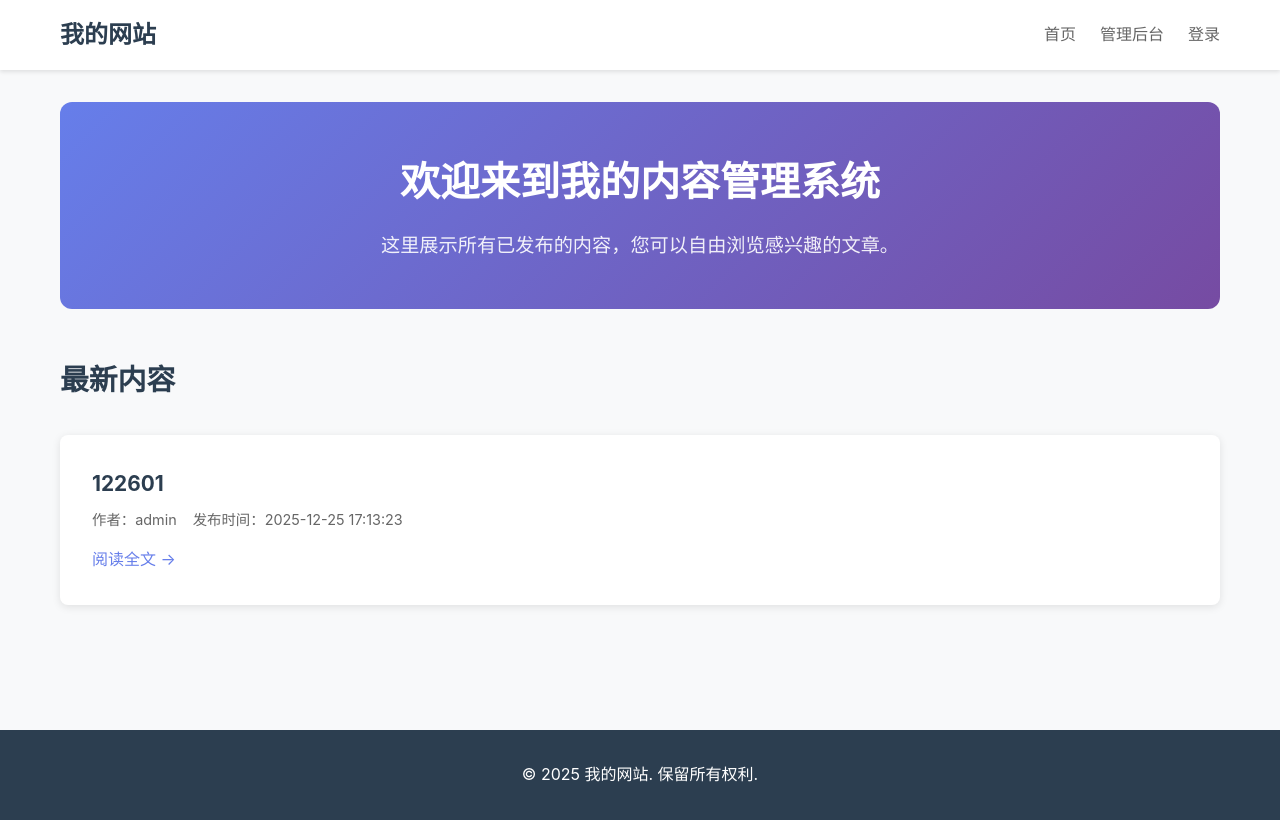
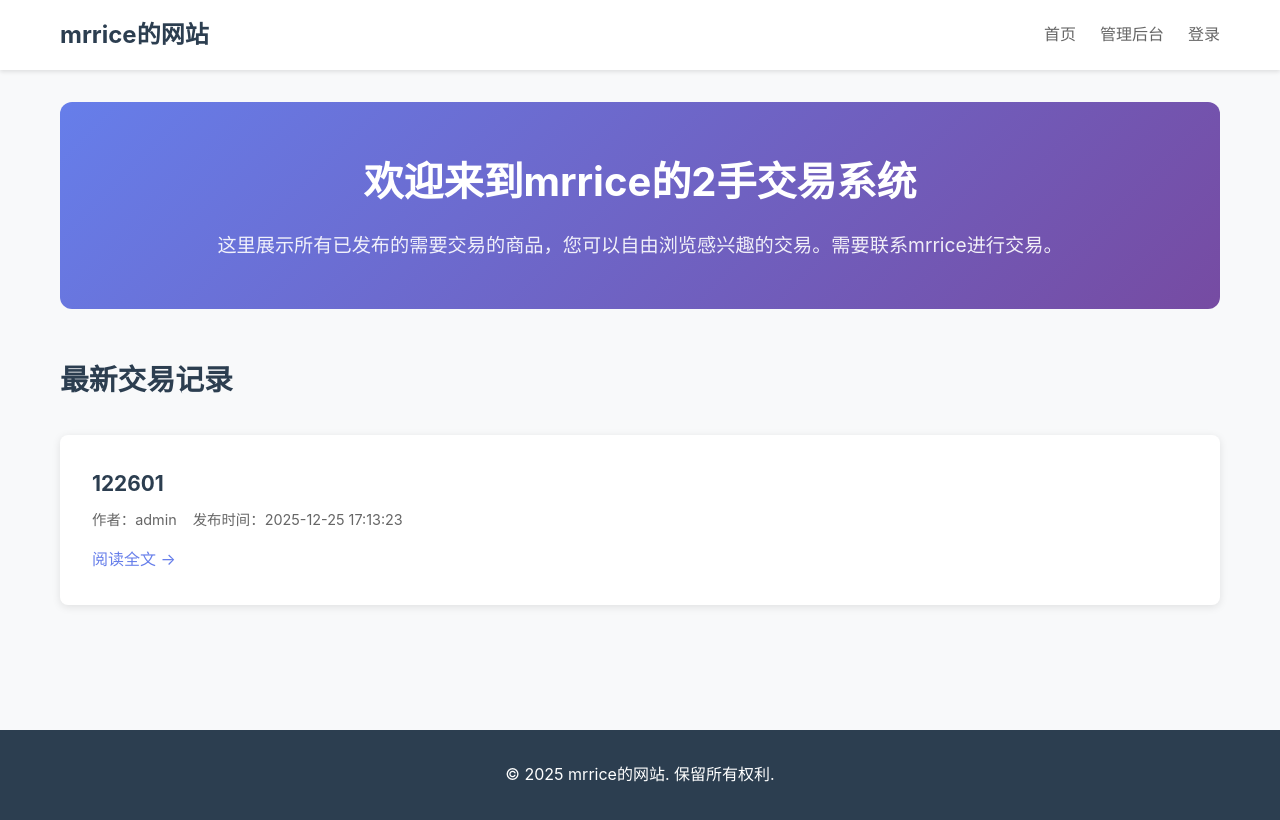
Before and after one commit to Fool-MrRice/my-website, a Flask app: page / in a window 1280 px wide. Run offline with Flask 3, Linux system fonts and the light colour scheme; data comes from the database, SQL or seed files in the repository; both versions use the stored data as it was after the commit.

Commit message:
更新网页内容
把所有的ai生成的标题换成了2手交易

```diff
--- a/setup.py
+++ b/setup.py
@@ -1,6 +1,6 @@
 #!/usr/bin/env python3
 """
-全栈内容管理系统 - 安装和初始化脚本
+mrrice的2手交易系统 - 安装和初始化脚本
 """
 
 import sys
@@ -35,7 +35,7 @@ def init_database():
 def main():
     """主函数"""
     print("=" * 50)
-    print("全栈内容管理系统 - 安装向导")
+    print("mrrice的2手交易系统 - 安装向导")
     print("=" * 50)
 
     # 1. 安装依赖
--- a/templates/content.html
+++ b/templates/content.html
@@ -3,13 +3,13 @@
 <head>
     <meta charset="UTF-8">
     <meta name="viewport" content="width=device-width, initial-scale=1.0">
-    <title>{{ content[1] }} - 我的网站</title>
+    <title>{{ content[1] }} - mrrice的网站</title>
     <link rel="stylesheet" href="{{ url_for('static', filename='css/style.css') }}">
 </head>
 <body>
     <header class="header">
         <div class="container">
-            <h1 class="logo">我的网站</h1>
+            <h1 class="logo">mrrice的网站</h1>
             <nav class="nav">
                 <a href="/" class="nav-link">← 返回首页</a>
                 <a href="/admin" class="nav-link">管理后台</a>
@@ -43,7 +43,7 @@
 
     <footer class="footer">
         <div class="container">
-            <p>&copy; 2025 我的网站. 保留所有权利.</p>
+            <p>&copy; 2025 mrrice的网站. 保留所有权利.</p>
         </div>
     </footer>
 </body>
--- a/templates/index.html
+++ b/templates/index.html
@@ -3,13 +3,13 @@
 <head>
     <meta charset="UTF-8">
     <meta name="viewport" content="width=device-width, initial-scale=1.0">
-    <title>我的网站 - 内容管理系统</title>
+    <title>mrrice的2手交易系统</title>
     <link rel="stylesheet" href="{{ url_for('static', filename='css/style.css') }}">
 </head>
 <body>
     <header class="header">
         <div class="container">
-            <h1 class="logo">我的网站</h1>
+            <h1 class="logo">mrrice的网站</h1>
             <nav class="nav">
                 <a href="/" class="nav-link">首页</a>
                 <a href="/admin" class="nav-link">管理后台</a>
@@ -21,12 +21,12 @@
     <main class="main">
         <div class="container">
             <section class="hero">
-                <h2>欢迎来到我的内容管理系统</h2>
-                <p>这里展示所有已发布的内容，您可以自由浏览感兴趣的文章。</p>
+                <h2>欢迎来到mrrice的2手交易系统</h2>
+                <p>这里展示所有已发布的需要交易的商品，您可以自由浏览感兴趣的交易。需要联系mrrice进行交易。</p>
             </section>
 
             <section class="content-list">
-                <h3>最新内容</h3>
+                <h3>最新交易记录</h3>
                 <div class="contents">
                     {% if contents %}
                         {% for content in contents %}
@@ -55,7 +55,7 @@
 
     <footer class="footer">
         <div class="container">
-            <p>&copy; 2025 我的网站. 保留所有权利.</p>
+            <p>&copy; 2025 mrrice的网站. 保留所有权利.</p>
         </div>
     </footer>
 </body>
--- a/templates/login.html
+++ b/templates/login.html
@@ -3,13 +3,13 @@
 <head>
     <meta charset="UTF-8">
     <meta name="viewport" content="width=device-width, initial-scale=1.0">
-    <title>登录 - 我的网站</title>
+    <title>登录 - mrrice的网站</title>
     <link rel="stylesheet" href="{{ url_for('static', filename='css/style.css') }}">
 </head>
 <body>
     <header class="header">
         <div class="container">
-            <h1 class="logo">我的网站</h1>
+            <h1 class="logo">mrrice的网站</h1>
             <nav class="nav">
                 <a href="/" class="nav-link">← 返回首页</a>
             </nav>
@@ -59,7 +59,7 @@
 
     <footer class="footer">
         <div class="container">
-            <p>&copy; 2025 我的网站. 保留所有权利.</p>
+            <p>&copy; 2025 mrrice的网站. 保留所有权利.</p>
         </div>
     </footer>
 </body>
```
Also changed, not shown: index.html (+4 -4 lines), templates/admin.html (+10 -4 lines), README.md, database.db.
